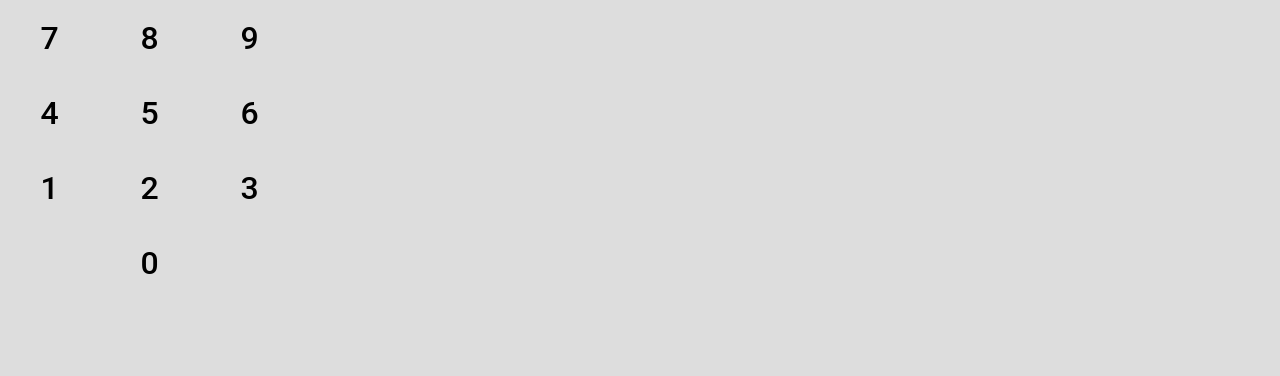
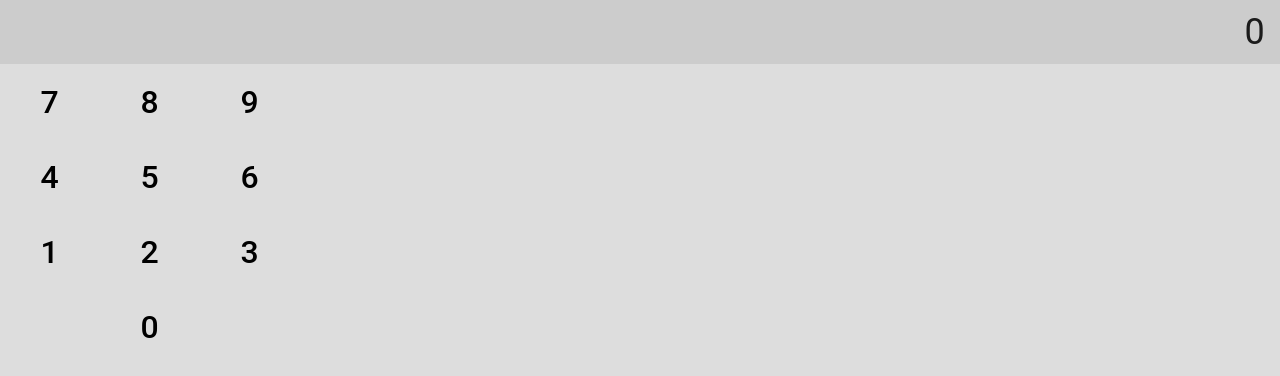
Before and after one commit to eggroll-bot/programmers-calculator, a React (Create React App) app: page / in a window 1280 px wide. Shown: the top 376 px of the page. Built offline with nearby package versions, Linux system fonts and the light colour scheme.

Commit message:
Reorganized main screen into a component

```diff
--- a/src/App.js
+++ b/src/App.js
@@ -1,7 +1,7 @@
 import React from "react";
 import { CssBaseline } from "@material-ui/core";
 import { createMuiTheme, MuiThemeProvider } from "@material-ui/core/styles";
-import Numpad from "./components/Numpad";
+import MainScreen from "./components/MainScreen";
 
 const lightTheme = createMuiTheme( {
 	palette: {
@@ -54,7 +54,7 @@ class App extends React.Component {
 		return (
 			<MuiThemeProvider theme={ this.state.darkMode ? darkTheme : lightTheme }>
 				<CssBaseline />
-				<Numpad height="300px" width="300px" />
+				<MainScreen />
 			</MuiThemeProvider>
 		);
 	}
--- /dev/null
+++ b/src/components/MainScreen.js
@@ -0,0 +1,14 @@
+import React from "react";
+import Display from "./Display";
+import Numpad from "./Numpad";
+
+function MainScreen( ) {
+	return (
+		<>
+			<Display text="0" />
+			<Numpad height="300px" width="300px" />
+		</>
+	);
+}
+
+export default MainScreen;
```
